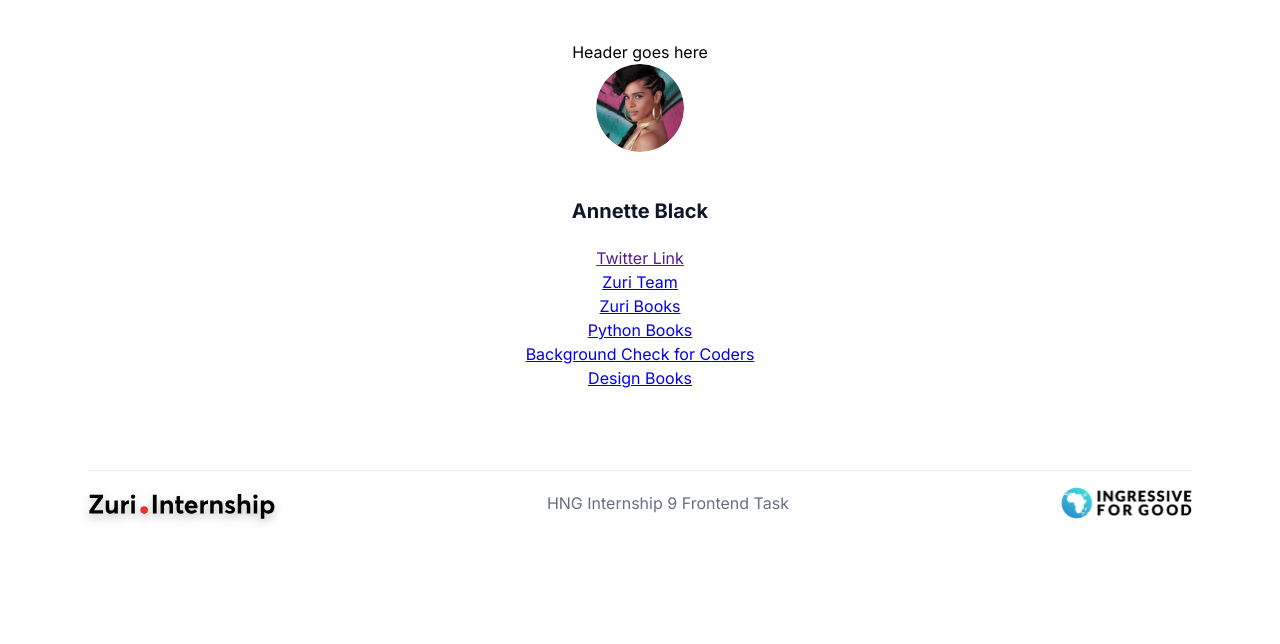
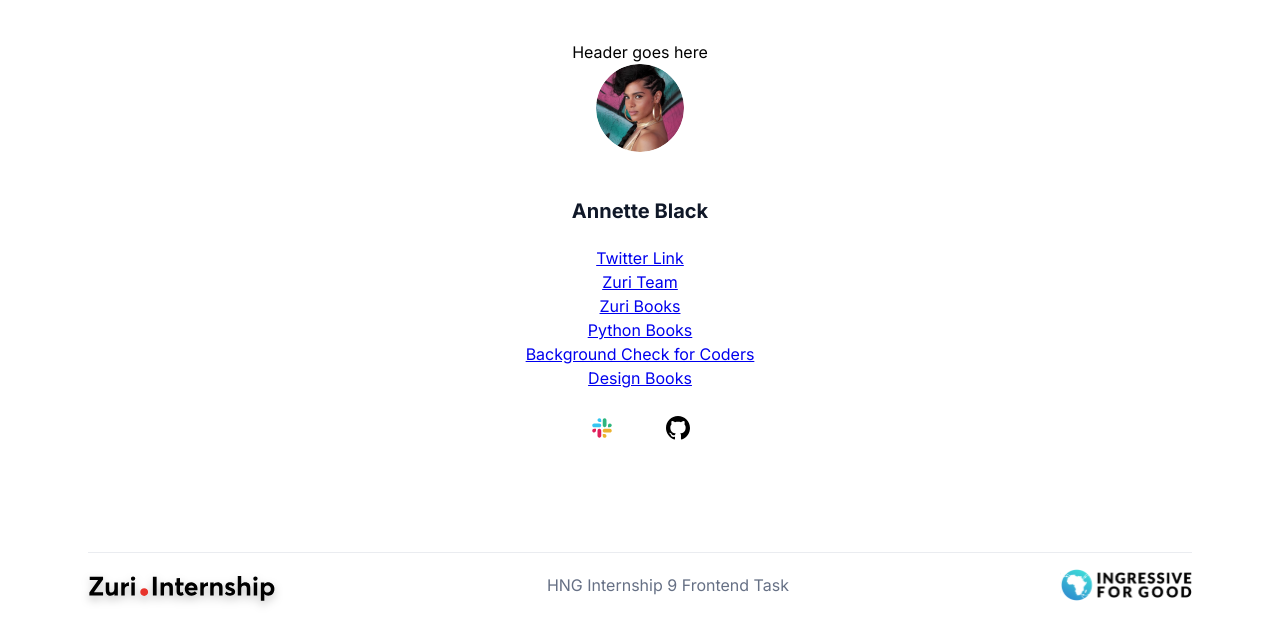
Before and after one commit to Sarbeng/frontend_zuri, a React (Vite) app: page / in a window 1280 px wide. Shown: the top 644 px of the page. Built offline with nearby package versions, Linux system fonts and the light colour scheme.

Commit message:
Added a socials component and styled it in index.css
On mobile it doesnt display

```diff
--- a/src/App.jsx
+++ b/src/App.jsx
@@ -6,6 +6,7 @@ import Profile from  './components/Profile'
 import Header from './components/Header'
 import Footer from './components/Footer'
 import data from "./data"
+import Socials from './components/Socials'
 
 function App() {
   // const [count, setCount] = useState(0)
@@ -24,6 +25,7 @@ function App() {
       <Header />
       <Profile />
       {links}
+      <Socials />
       <Footer />
     </div>
   )
--- a/src/components/Links.jsx
+++ b/src/components/Links.jsx
@@ -1,9 +1,14 @@
 import React from "react";
+import slack from '../assets/slack.svg'
 
-export default function Links(props){
-    return(
-        <div>
+export default function Links(props) {
+    return (
+        <section>
+
             <a href={props.item.url} className={` links ${props.item.css_id}`}>{props.item.title}</a>
-        </div>
+
+
+
+        </section>
     )
 }
--- /dev/null
+++ b/src/components/Socials.jsx
@@ -0,0 +1,12 @@
+import React from "react";
+import slack from '../assets/slack.svg'
+import github from '../assets/github.svg'
+
+export default function Socials() {
+    return (
+        <div className="socials">
+            <a href=""><img src={slack} alt="" /></a>
+            <a href=""><img src={github} alt="" /></a>
+        </div>
+    )
+}
--- a/src/data.js
+++ b/src/data.js
@@ -2,8 +2,8 @@ export default [
     {
         id: 1,
         title: "Twitter Link",
-        url:"",
-        css_id:""
+        url:"https://twitter.com/baafi_sarbeng",
+        css_id:"btn_twitter"
 
     },
     {
--- a/src/index.css
+++ b/src/index.css
@@ -70,8 +70,27 @@
 
 }
 
+.socials{
+  display: flex;
+  flex-direction: column;
+  align-items: center;
+  display: inline;
+
+}
+
+.socials img{
+  display: inline;
+  margin:26px ;
+}
+
+
+
 @media screen and (max-width:600px) {
   .footer-items{
     display: none;
   }
+
+  .socials{
+    display: none;
+  }
 }
```
